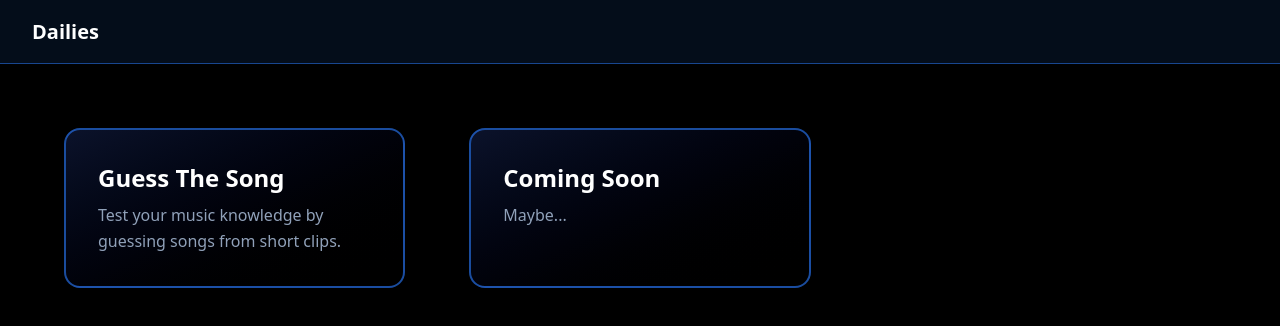
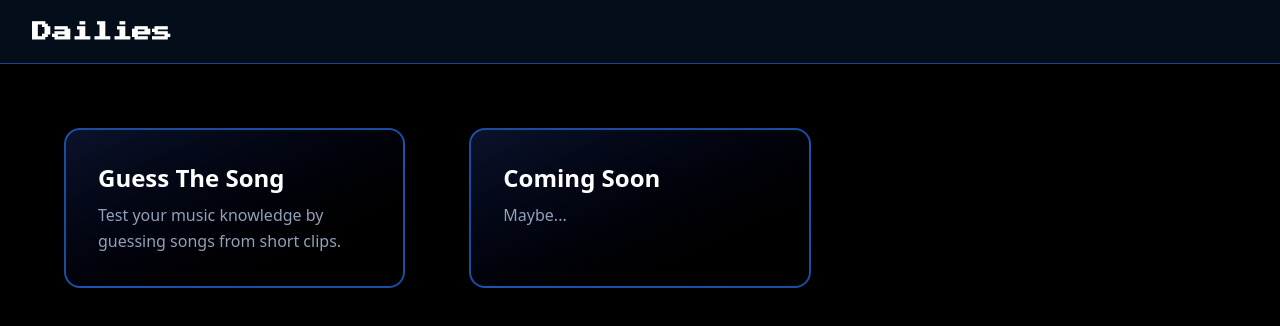
Before and after one commit to JustinnLew/Dailies, a React (Vite) app in the folder frontend/: page / in a window 1280 px wide. Shown: the top 326 px of the page. Built offline with nearby package versions, Linux system fonts and the light colour scheme.

Commit message:
Added pixel fonts

```diff
--- a/frontend/src/components/NavBar.tsx
+++ b/frontend/src/components/NavBar.tsx
@@ -1,6 +1,7 @@
 export default function NavBar() {
     return (
-        <div className="bg-blue-500/10 backdrop-blur-md border-b border-blue-500/50 w-full h-16 border-b border-blue-500 text-white flex items-center px-8">
+        <div className="bg-blue-500/10 backdrop-blur-md font-press-start
+                        border-b border-blue-500/50 w-full h-16 border-b border-blue-500 text-white flex items-center px-8">
             <h1 className="text-xl font-bold">Dailies</h1>
         </div>
     );
--- a/frontend/src/index.css
+++ b/frontend/src/index.css
@@ -1 +1,7 @@
+@import url('https://fonts.googleapis.com/css2?family=Press+Start+2P&family=VT323&display=swap');
 @import "tailwindcss";
+
+@theme {
+  --font-press-start: "Press Start 2P", system-ui;
+  --font-vt323: "VT323", monospace;
+}
```
